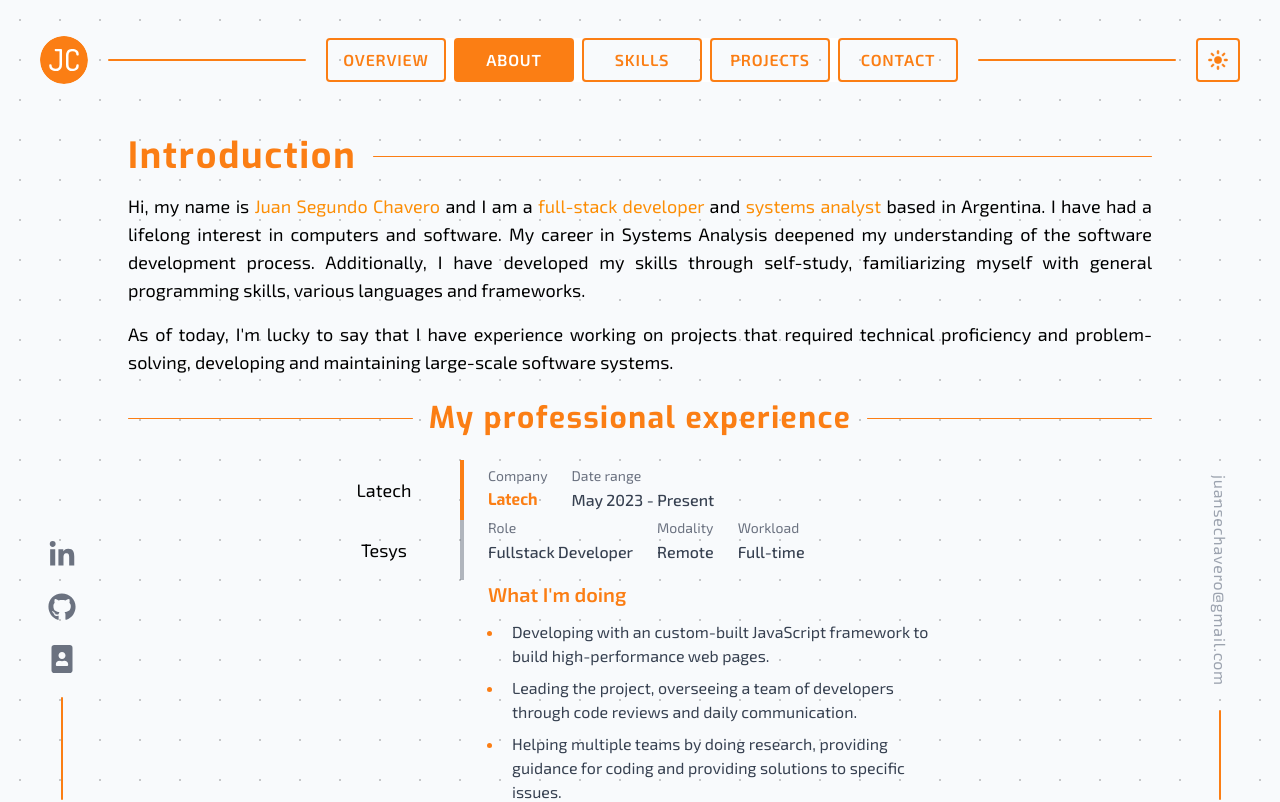
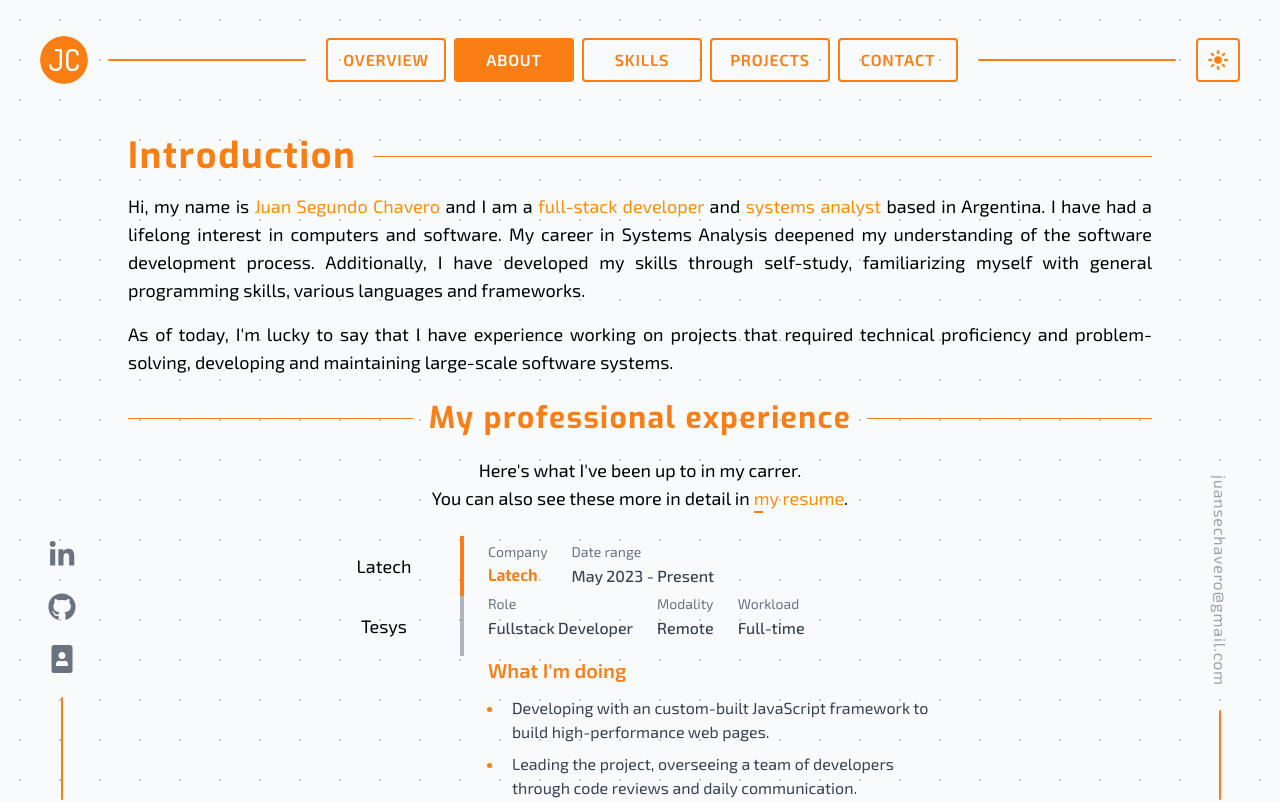
Before and after one commit to JuanseChavero/portfolio_next13, a Next.js app: page /about in a window 1280 px wide. Shown: the top 802 px of the page. Built offline with nearby package versions, Linux system fonts and the light colour scheme.

Commit message:
feat: add new content with resume to professional experiences

```diff
--- a/app/about/page.tsx
+++ b/app/about/page.tsx
@@ -41,7 +41,29 @@ export default function About() {
           titleAlignment="center"
           variants={itemVariant}
         />
-        <div className="my-1" />
+        <m.div className="mt-1 mb-6 text-center" variants={itemVariant}>
+          Here&apos;s what I&apos;ve been up to in my carrer.
+          <br />
+          You can also see these more in detail in{" "}
+          <m.a
+            className="relative text-secondary"
+            target="_blank"
+            initial="idle"
+            whileHover="hover"
+            animate="idle"
+            href={my.resume}
+          >
+            <span>my resume</span>
+            <m.div
+              className="absolute -bottom-1 left-0 h-0.5 bg-primary"
+              variants={{
+                idle: { width: "10%" },
+                hover: { width: "100%" },
+              }}
+            />
+          </m.a>
+          .
+        </m.div>
         <WorkExperience experiences={experiences} variants={itemVariant} />
       </m.div>
       <m.div className="flex justify-end w-full mt-3" variants={itemVariant}>
```
